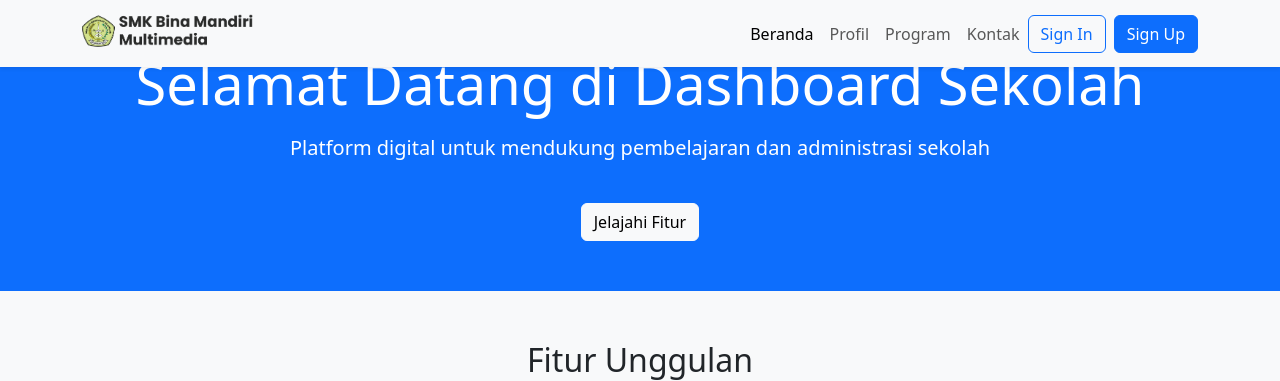
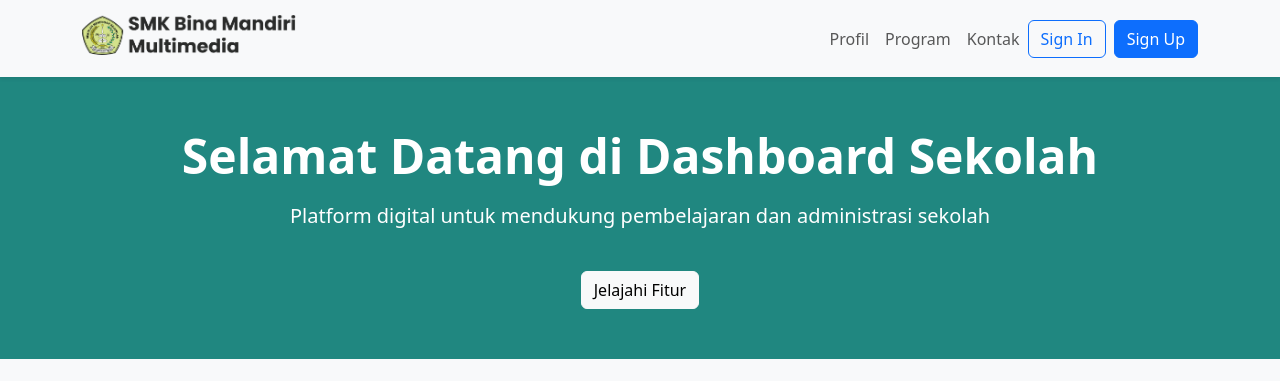
Before and after one commit to rayymhra/web-sekolah, a PHP site: the page made by landing page/index.php in a window 1280 px wide. Shown: the top 381 px of the page. Run offline with PHP 8.4, Linux system fonts and the light colour scheme.

Commit message:
mengubah warna & menambahkan logo

```diff
--- a/assets/CSS/style.css
+++ b/assets/CSS/style.css
@@ -13,6 +13,7 @@ header,
 section,
 footer {
   padding-bottom: 20px;
+  background-color: #208780;
 }
 
 /* Untuk memastikan konten tidak berdekatan */
@@ -27,7 +28,7 @@ footer {
 }
 
 .logo {
-  height: 40px;
+  height: 50px;
 }
 
 /* Responsivitas tambahan */
--- a/landing page/index.php
+++ b/landing page/index.php
@@ -12,7 +12,7 @@
 
 <body>
     <!-- Navbar -->
-    <nav class="navbar navbar-expand-lg navbar-light bg-light shadow-sm fixed-top">
+    <nav class="navbar navbar-expand-lg navbar-light bg-light shadow-sm sticky-top">
         <div class="container">
             <a class="navbar-brand" href="#">
                 <img src="../assets/img/bm3.png" alt="Logo" height="30" class="logo d-inline-block align-text-top">
@@ -22,9 +22,6 @@
             </button>
             <div class="collapse navbar-collapse" id="navbarNav">
                 <ul class="navbar-nav ms-auto">
-                    <li class="nav-item">
-                        <a class="nav-link active" href="#">Beranda</a>
-                    </li>
                     <li class="nav-item">
                         <a class="nav-link" href="#">Profil</a>
                     </li>
@@ -44,9 +41,9 @@
     </nav>
 
     <!-- Header -->
-    <header class="bg-primary text-white text-center py-5">
+    <header class=" text-white text-center py-5" style="background-color: #208780;">
         <div class="container">
-            <h1 class="display-4">Selamat Datang di Dashboard Sekolah</h1>
+            <h1 class="display-5" style="font-weight: bold;">Selamat Datang di Dashboard Sekolah</h1>
             <p class="lead mt-3">Platform digital untuk mendukung pembelajaran dan administrasi sekolah</p>
             <a href="#fitur" class="btn btn-light mt-4">Jelajahi Fitur</a>
         </div>
@@ -55,20 +52,20 @@
     <!-- Bagian Fitur -->
     <section id="fitur" class="py-5 bg-light">
         <div class="container">
-            <h2 class="text-center mb-5">Fitur Unggulan</h2>
+            <h2 class="text-center mb-5" style="color: #133e59;">Fitur Unggulan</h2>
             <div class="row gy-4">
                 <div class="col-lg-4 col-md-6 text-center">
-                    <img src="icon1.png" alt="Manajemen Data Siswa" class="mb-3" height="100">
+                    <img src="../assets/img/paper.png" alt="Manajemen Data Siswa" class="mb-3" height="50">
                     <h5>Manajemen Data Siswa</h5>
                     <p>Mempermudah pengelolaan data siswa dengan cepat dan aman.</p>
                 </div>
                 <div class="col-lg-4 col-md-6 text-center">
-                    <img src="icon2.png" alt="E-Learning" class="mb-3" height="100">
+                    <img src="../assets/img/globe.png" alt="E-Learning" class="mb-3" height="50">
                     <h5>E-Learning</h5>
                     <p>Platform pembelajaran online dengan fitur lengkap.</p>
                 </div>
                 <div class="col-lg-4 col-md-6 text-center">
-                    <img src="icon3.png" alt="Laporan Akademik" class="mb-3" height="100">
+                    <img src="../assets/img/report.png" alt="Laporan Akademik" class="mb-3" height="50">
                     <h5>Laporan Akademik</h5>
                     <p>Penyusunan laporan hasil belajar siswa yang terintegrasi.</p>
                 </div>
@@ -79,14 +76,14 @@
     <!-- Bagian Tentang Kami -->
     <section class="py-5 bg-white">
         <div class="container">
-            <h2 class="text-center mb-4">Tentang Kami</h2>
+            <h2 class="text-center mb-4" style="color: #133e59;">Tentang Kami</h2>
             <p class="text-center">Dashboard Sekolah adalah solusi digital untuk mempermudah pengelolaan administrasi sekolah, mendukung proses belajar-mengajar, dan meningkatkan komunikasi antara guru, siswa, dan orang tua.</p>
         </div>
     </section>
 
     <!-- Footer -->
-    <footer class="bg-dark text-white text-center py-4">
-        <div class="container">
+    <footer class=" text-white text-center py-4">
+        <div class="container" style="display: block;">
             <p class="mb-0">&copy; 2024 Dashboard Sekolah. Dikembangkan oleh Tim IT</p>
         </div>
     </footer>
```
Also changed, not shown: assets/img/globe.png (added), assets/img/paper.png (added), assets/img/report.png (added).
